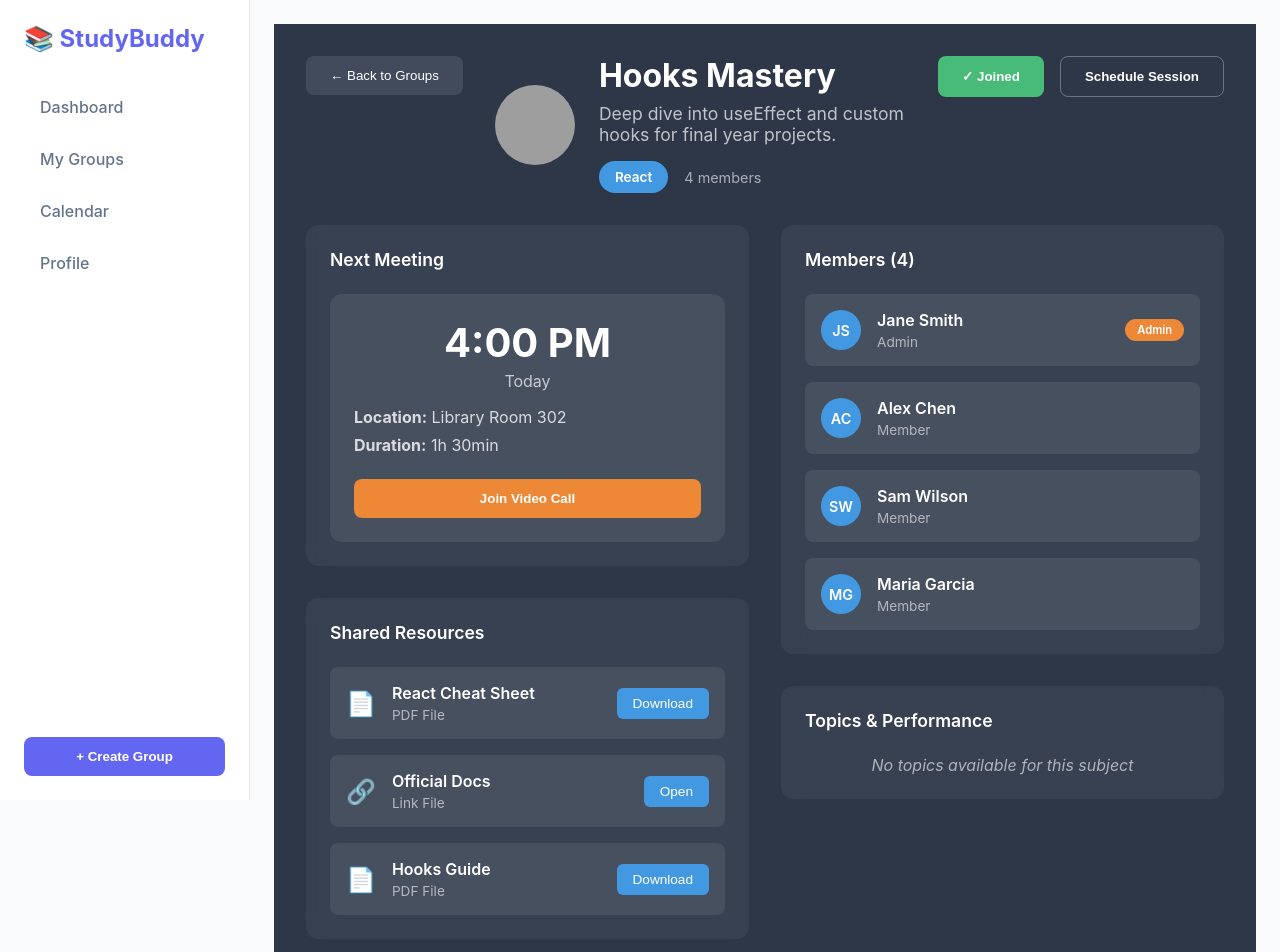
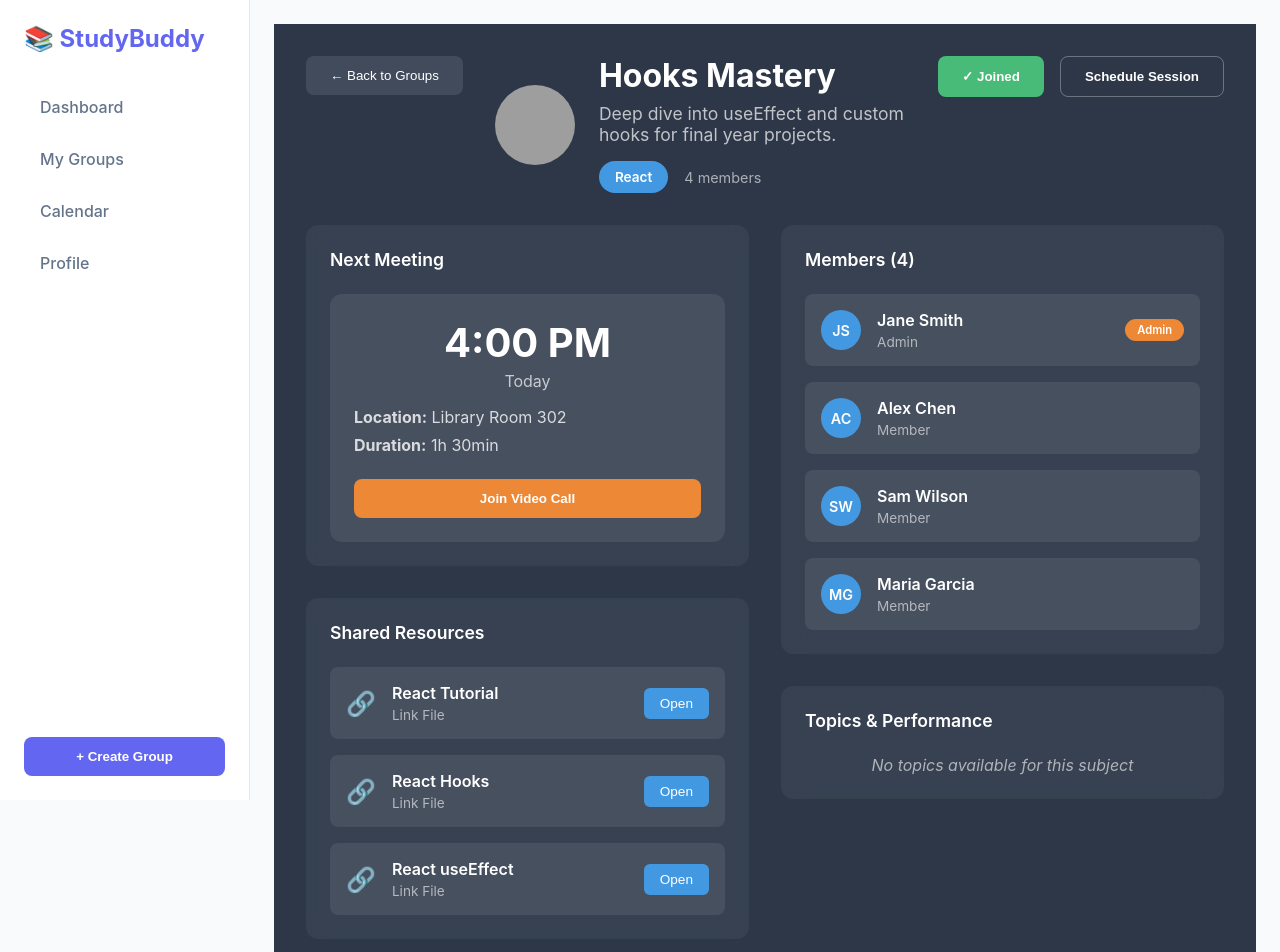
Before and after one commit to Oliver9105/study-groups-app, a React (Create React App) app: page /group/1 in a window 1280 px wide. Shown: the top 952 px of the page. Built offline with nearby package versions, Linux system fonts and the light colour scheme; grey boxes are pictures that could not be loaded.

Commit message:
feat: Update study resources to use W3Schools tutorials

```diff
--- a/src/mockData.js
+++ b/src/mockData.js
@@ -12,9 +12,9 @@ export const initialGroups = [
       { name: "Maria Garcia", role: "Member", avatar: "MG" }
     ],
     resources: [
-      { type: "PDF", name: "React Cheat Sheet", link: "#" },
-      { type: "Link", name: "Official Docs", link: "https://react.dev" },
-      { type: "PDF", name: "Hooks Guide", link: "#" }
+      { type: "Link", name: "React Tutorial", link: "https://www.w3schools.com/react/" },
+      { type: "Link", name: "React Hooks", link: "https://www.w3schools.com/react/react_hooks.asp" },
+      { type: "Link", name: "React useEffect", link: "https://www.w3schools.com/react/react_useeffect.asp" }
     ],
     time: "4:00 PM",
     date: "Today",
@@ -33,8 +33,9 @@ export const initialGroups = [
       { name: "Tom Brown", role: "Member", avatar: "TB" }
     ],
     resources: [
-      { type: "PDF", name: "Pandas Cheat Sheet", link: "#" },
-      { type: "Link", name: "NumPy Documentation", link: "https://numpy.org" }
+      { type: "Link", name: "Python Tutorial", link: "https://www.w3schools.com/python/" },
+      { type: "Link", name: "NumPy Tutorial", link: "https://www.w3schools.com/python/numpy/" },
+      { type: "Link", name: "Pandas Tutorial", link: "https://www.w3schools.com/python/pandas/" }
     ],
     time: "10:30 AM",
     date: "Tomorrow",
@@ -52,8 +53,9 @@ export const initialGroups = [
       { name: "Ryan Lee", role: "Member", avatar: "RL" }
     ],
     resources: [
-      { type: "PDF", name: "Integration Formulas", link: "#" },
-      { type: "PDF", name: "Practice Problems", link: "#" }
+      { type: "Link", name: "Math Tutorial", link: "https://www.w3schools.com/math/" },
+      { type: "Link", name: "Statistics", link: "https://www.w3schools.com/statistics/" },
+      { type: "Link", name: "Data Science Math", link: "https://www.w3schools.com/datascience/ds_math.asp" }
     ],
     time: "2:00 PM",
     date: "Feb 6th",
@@ -72,8 +74,9 @@ export const initialGroups = [
       { name: "Mike Taylor", role: "Member", avatar: "MT" }
     ],
     resources: [
-      { type: "Link", name: "MDN Async Guide", link: "https://developer.mozilla.org" },
-      { type: "PDF", name: "API Examples", link: "#" }
+      { type: "Link", name: "JavaScript Tutorial", link: "https://www.w3schools.com/js/" },
+      { type: "Link", name: "JS Async/Await", link: "https://www.w3schools.com/js/js_async.asp" },
+      { type: "Link", name: "JS Promises", link: "https://www.w3schools.com/js/js_promise.asp" }
     ],
     time: "5:00 PM",
     date: "Today",
```
